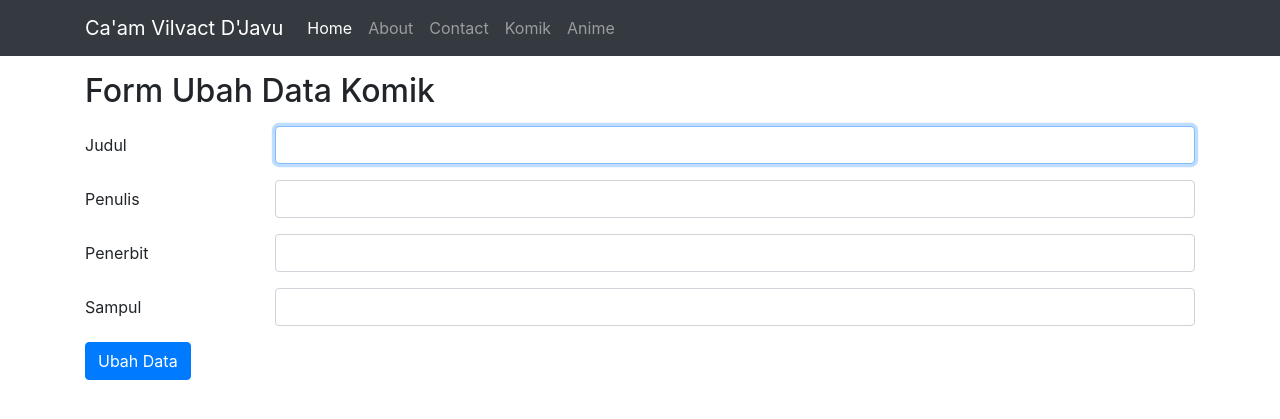
After one commit to CaamVilvactDJavu/ci4app, a CodeIgniter 4 app: template app/Views/komik/edit.php in a window 1280 px wide. The commit adds this page. Shown: the top 419 px of the page. Run offline with PHP 8.4 and a stand-in for CodeIgniter, Linux system fonts and the light colour scheme; the template is opened without the code that fills it, so the values that code supplies are empty; some libraries are stand-ins or nearby versions.

Commit message:
Menambahkan fitur Edit dan Hapus pada Komik

```diff
--- /dev/null
+++ b/app/Views/komik/edit.php
@@ -0,0 +1,53 @@
+<?= $this->extend('layout/template'); ?>
+
+<?= $this->section('content'); ?>
+<div class="container">
+    <div class="row">
+        <div class="col">
+            <h2 class="my-3">Form Ubah Data Komik</h2>
+            <form action="/komik/update/<?= $komik['id']; ?>" method="post">
+                <?= csrf_field(); ?>
+                <input type="hidden" name="slug" value="<?= $komik['slug']; ?>">
+                <div class="form-group row">
+                    <label for="judul" class="col-sm-2 col-form-label">Judul</label>
+                    <div class="col-sm-10">
+                        <input type="text" class="form-control <?= ($validation->hasError('judul')) ? 'is-invalid' : ''; ?>" id="judul" name="judul" autofocus value="<?= (old('judul')) ? old('judul') : $komik['judul']; ?>">
+                        <div class="invalid-feedback">
+                            <?= $validation->getError('judul'); ?>
+                        </div>
+                    </div>
+                </div>
+                <div class="form-group row">
+                    <label for="penulis" class="col-sm-2 col-form-label">Penulis</label>
+                    <div class="col-sm-10">
+                        <input type="text" class="form-control <?= ($validation->hasError('penulis')) ? 'is-invalid' : ''; ?>" id="penulis" name="penulis" value="<?= (old('penulis')) ? old('penulis') : $komik['penulis']; ?>">
+                        <div class="invalid-feedback">
+                            <?= $validation->getError('penulis'); ?>
+                        </div>
+                    </div>
+                </div>
+                <div class="form-group row">
+                    <label for="penerbit" class="col-sm-2 col-form-label">Penerbit</label>
+                    <div class="col-sm-10">
+                        <input type="text" class="form-control <?= ($validation->hasError('penerbit')) ? 'is-invalid' : ''; ?>" id="penerbit" name="penerbit" value="<?= (old('penerbit')) ? old('penerbit') : $komik['penerbit']; ?>">
+                        <div class="invalid-feedback">
+                            <?= $validation->getError('penerbit'); ?>
+                        </div>
+                    </div>
+                </div>
+                <div class="form-group row">
+                    <label for="sampul" class="col-sm-2 col-form-label">Sampul</label>
+                    <div class="col-sm-10">
+                        <input type="text" class="form-control" id="sampul" name="sampul" value="<?= (old('sampul')) ? old('sampul') : $komik['sampul']; ?>">
+                    </div>
+                </div>
+                <div class="form-group row">
+                    <div class="col-sm-10">
+                        <button type="submit" class="btn btn-primary">Ubah Data</button>
+                    </div>
+                </div>
+            </form>
+        </div>
+    </div>
+</div>
+<?= $this->endSection(); ?>
```
Also changed, not shown: app/Config/Routes.php (+7 -4 lines), app/Controllers/Komik.php (+62 -0 lines), app/Views/komik/detail.php (+8 -2 lines).
